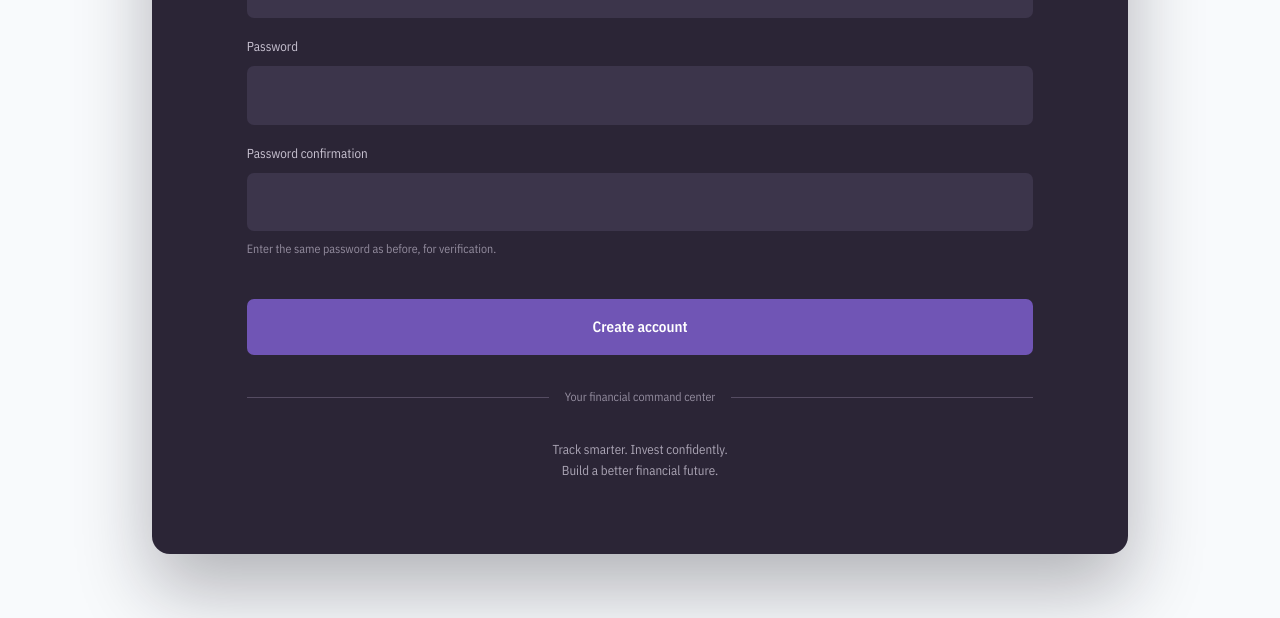
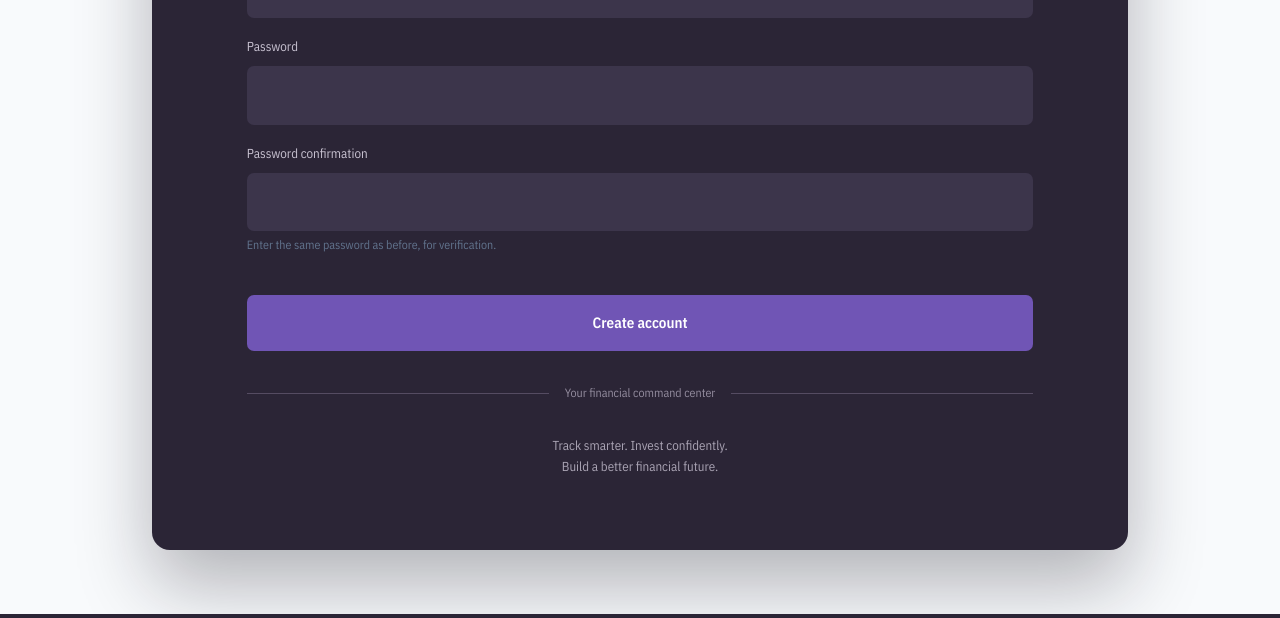
Before and after one commit to Bilguun04/finance, a Django app: page /account/signup/ in a window 1280 px wide. Shown: the part 374-992 px from the top of the page. Run offline with Django 5.2, Linux system fonts and the light colour scheme; style sheets or scripts are compiled from the project's sources.

Commit message:
Sonarqube quality gate check is fixed

```diff
--- a/templates/account/signup.html
+++ b/templates/account/signup.html
@@ -34,8 +34,8 @@
                                 {{ field }}
 
                                 {% if field.help_text %}
-                                    <div class="mt-2 text-xs leading-relaxed text-[#948d9f] [&_ul]:m-0 [&_ul]:list-disc [&_ul]:pl-4">
-                                        {{ field.help_text|safe }}
+                            <div class="mt-1 text-xs leading-relaxed text-slate-500 [&_ul]:m-0 [&_ul]:list-disc [&_ul]:pl-4">
+                                {{ field.help_text }}
                                     </div>
                                 {% endif %}
 
```
